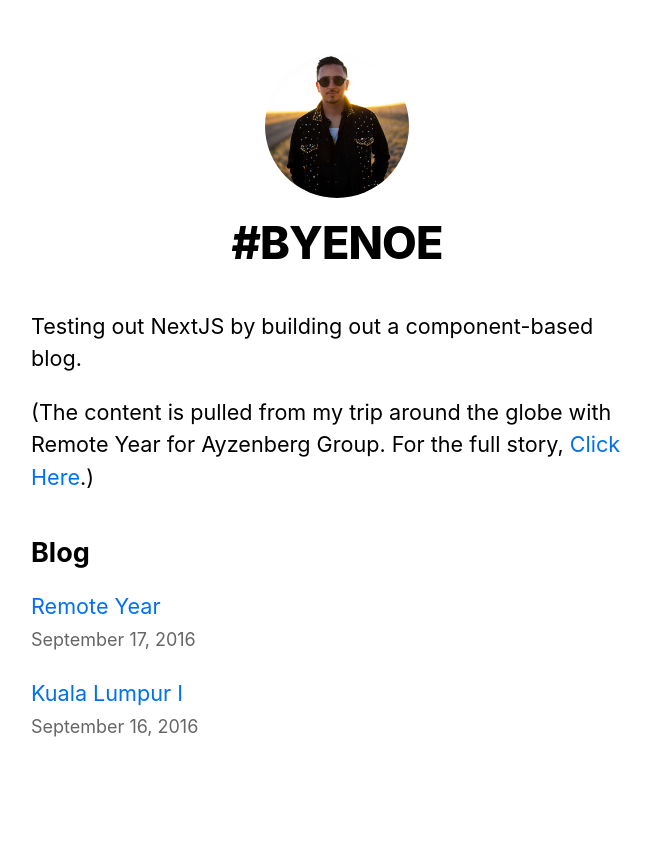
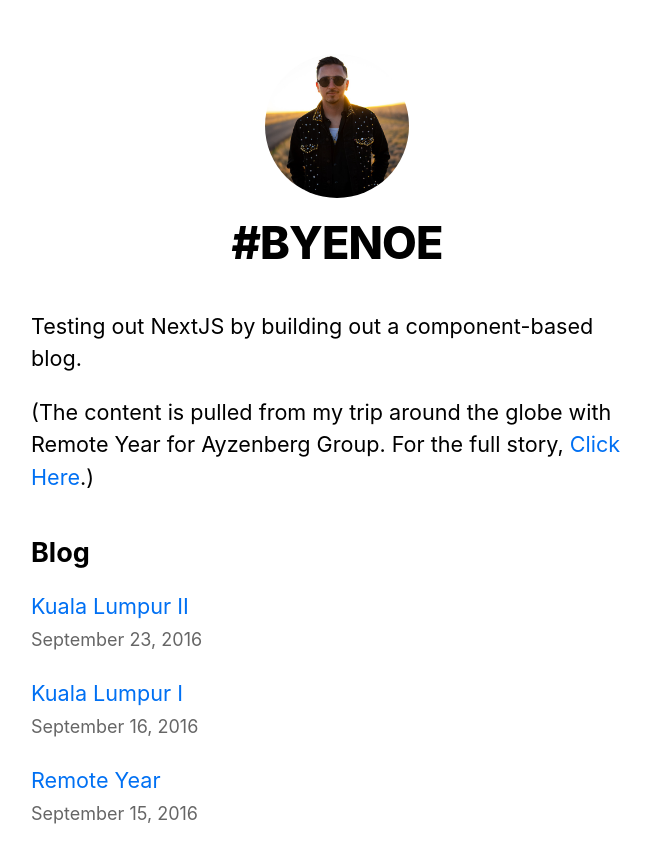
Before and after one commit to noerios/nextjsblog, a Next.js app: page / in a window 1280 px wide. Shown: the top 862 px of the page, without its empty margins (303-953 px from the left). Built offline with nearby package versions, Linux system fonts and the light colour scheme.

Commit message:
added blog post

```diff
--- a/components/layout.js
+++ b/components/layout.js
@@ -5,7 +5,7 @@
 import Link from 'next/link'
 
 const name = '#BYENOE'
-export const siteTitle = 'Next.js Sample Website'
+export const siteTitle = '#BYENOE Travel Blog'
 
 export default function Layout({ children, home }) {
   return (
@@ -13,8 +13,8 @@
       <Head>
         <link rel="icon" href="/favicon.ico" />
         <meta
-          name="description"
-          content="Learn how to build a personal website using Next.js"
+          name="byenoe"
+          content="Circling the globe with remote year."
         />
         <meta
           property="og:image"
--- a/pages/posts/[id].js
+++ b/pages/posts/[id].js
@@ -29,6 +29,7 @@
         </Head>
         <article>
           <h1 className={utilStyles.headingXl}>{postData.title}</h1>
+
           <div className={utilStyles.lightText}>
             <Date dateString={postData.date} />
           </div>
--- /dev/null
+++ b/posts/kuala-lumpur-two.md
@@ -0,0 +1,12 @@
+---
+title: 'Kuala Lumpur II'
+date: '2016-09-23'
+---
+
+Nothing cures a hangover like 40 screaming kids. Seriously though today was incredible. I volunteered at a school for Chin Refugees in Kuala Lumpur, but I ended up learning so much more than I was able to teach. The Rohingya people are referred to as the most persecuted people on earth and fled their homes due to strong hostility in Myanmar. In Malaysia, these children are unable to attend local schools, so the Chin Student Organisation has formed in hopes of providing these “forgotten children” with an education.
+
+When I got to the school I was thoroughly confused. Another Remote and I had taken an Uber and I was convinced I had given our driver the wrong address. I didn’t see anything that looked like a school; but I could hear the kids. We walked up some stairs to a tiny, dilapidated apartment as one of the organizers was walking out. He was happy to see us. He showed us into a room where two other Remotes were leading a small class of 7-10 year olds. In the next room, our group of 5-7 year olds was waiting for us. The organizer introduced us to the kids, thanked us, and told us we could follow the workbooks or we could teach whatever we want and promptly left us to fend for ourselves. I must’ve looked terrified.
+
+The kids quickly put me at ease. They have these big, bright smiles and are so eager to learn from and interact with the volunteer teachers. I’d like to say I was able to teach the kids something super advanced and useful, an introductory lesson in “thumb war” was the best I could do. It was actually a hit. I definitely learned more from them than anything, but I plan to return with something more to give.
+
+I also met up with a startup that works to empower Malaysians to build their own businesses. Since refugees are not privy to the same basic rights many of us take for granted, their best bet at success is to build a business. Makespace focuses on building an inspirational space for events, while also providing the tools one might need to kick-start a business. They’re operating under the thinking that, when you’re stripped of all privilege, you can still find success and rise above with an awesome idea.
--- a/posts/remote-year.md
+++ b/posts/remote-year.md
@@ -1,6 +1,6 @@
 ---
 title: 'Remote Year'
-date: '2016-09-17'
+date: '2016-09-15'
 ---
 
 Well, it’s been a crazy couple of weeks. In the past 14 days I’ve traveled a total of 11,396 miles; 21 hours of driving and 21 hours in flight. I’ve either sold or moved all my belongings across two time zones, and I’ve spent 14 hours in Hong Kong on a layover to remember.
```
Also changed, not shown: public/images/kualalumpur.jpg (added).
